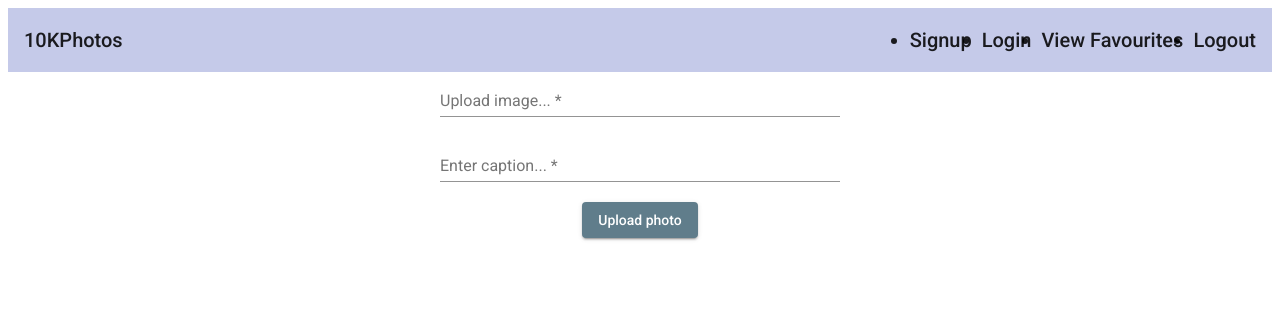
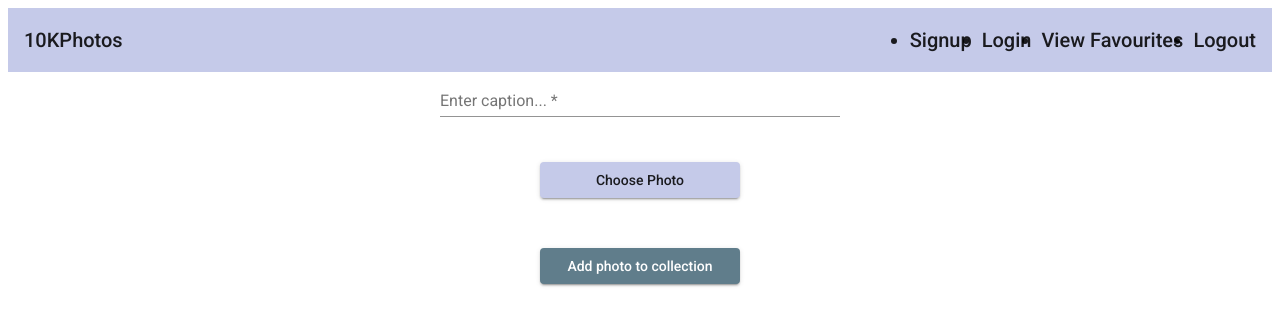
Before and after one commit to Nathan2128/10KCPhotos, an Angular app in the folder tenthousand-photos/: page /photo-upload-form in a window 1280 px wide. Shown: the top 326 px of the page. Built offline with nearby package versions, Linux system fonts and the light colour scheme.

Commit message:
front end logic for uploading photos

```diff
--- a/tenthousand-photos/src/app/photos/photo-collection/photo-collection.component.css
+++ b/tenthousand-photos/src/app/photos/photo-collection/photo-collection.component.css
@@ -1,7 +1,11 @@
 .photo-card {
-    max-width: 250px;
+  max-width: 250px;
 }
 .uploadPhotoTxt {
-    margin: 200px;
-    font-family: Roboto;
+  margin: 200px;
+  font-family: Roboto;
 }
+img {
+  height: 350px;
+  width: 250px;
+}
--- a/tenthousand-photos/src/app/photos/photo-upload-form/photo-upload-form.component.css
+++ b/tenthousand-photos/src/app/photos/photo-upload-form/photo-upload-form.component.css
@@ -1,3 +1,12 @@
-mat-form-field{
-    width: 400px;
+mat-form-field {
+  width: 400px;
 }
+
+button {
+  width: 200px;
+  margin: 25px;
+}
+
+submit-btn {
+  margin-top: 300px;
+}
--- a/tenthousand-photos/src/app/photos/photo-upload-form/photo-upload-form.component.html
+++ b/tenthousand-photos/src/app/photos/photo-upload-form/photo-upload-form.component.html
@@ -1,17 +1,10 @@
 <section>
-  <form #newPhotoForm="ngForm" fxLayout="column" fxLayoutAlign="center center" (submit)="onUploadPhoto(newPhotoForm)">
-    <mat-form-field>
-      <input
-        matInput
-        name="imagePath"
-        ngModel
-        #imagePath="ngModel"
-        accept="image/*"
-        placeholder="Upload image..."
-        required
-      />
-      <mat-error *ngIf="imagePath.invalid">No photo is uploaded</mat-error>
-    </mat-form-field>
+  <form
+    #newPhotoForm="ngForm"
+    fxLayout="column"
+    fxLayoutAlign="center center"
+    (submit)="onUploadPhoto(newPhotoForm)"
+  >
     <mat-form-field>
       <input
         matInput
@@ -24,8 +17,33 @@
       />
       <mat-error *ngIf="caption.invalid">No caption is entered</mat-error>
     </mat-form-field>
-    <button type="submit" mat-raised-button color="primary">
-      Upload photo
+    <div>
+      <button
+        mat-raised-button
+        type="button"
+        (click)="imagePath.click()"
+        color="accent"
+      >
+        Choose Photo
+      </button>
+      <input
+        type="file"
+        hidden
+        ngModel
+        #imagePath
+        name="imagePath"
+        (change)="onPhotoSelected($event)"
+      />
+    </div>
+    <button
+      class="submit-btn"
+      type="submit"
+      mat-raised-button
+      color="primary"
+      fxLayout="column"
+      fxLayoutAlign="end center"
+    >
+      Add photo to collection
     </button>
   </form>
 </section>
--- a/tenthousand-photos/src/app/photos/photo-upload-form/photo-upload-form.component.ts
+++ b/tenthousand-photos/src/app/photos/photo-upload-form/photo-upload-form.component.ts
@@ -10,16 +10,23 @@ import { PhotoService } from '../photo.service';
 })
 export class PhotoUploadFormComponent {
   photoCaption: string = '';
-  filePath: string = '';
+  filePath: any = '';
 
   constructor(private photoSvc: PhotoService, private router: Router) {}
 
   onUploadPhoto(newPhotoForm: NgForm) {
-    this.photoSvc.uploadPhoto(
-      newPhotoForm.value.caption,
-      newPhotoForm.value.imagePath
-    );
+    this.photoSvc.uploadPhoto(newPhotoForm.value.caption, this.filePath);
     //navigate back to PhotoCollectionComponent after uploading a new photo
     this.router.navigate(['']);
   }
+
+  onPhotoSelected(event: any) {
+    // find out why files doesn't work with type Event
+    const photo = (event.target).files[0];
+    const reader = new FileReader();
+    reader.onload = () => {
+      this.filePath = reader.result;
+    }
+    reader.readAsDataURL(photo);
+  }
 }
```
